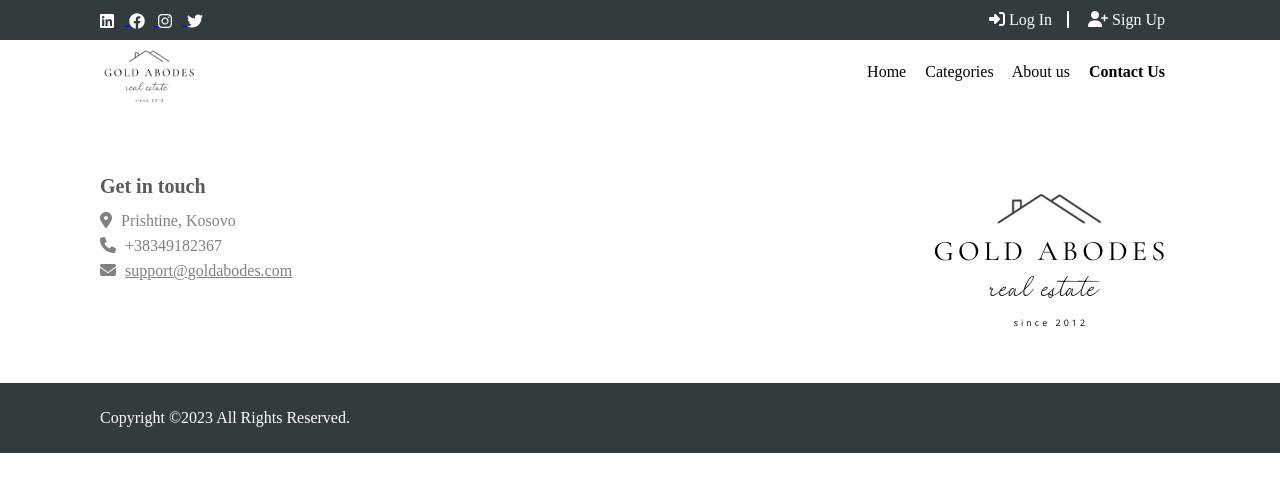
After one commit to zadekastrati/real-estate, a PHP site: page /register.html in a window 1280 px wide. The commit adds this page. Shown: the top 492 px of the page. Run offline with PHP 8.4, Linux system fonts and the light colour scheme.

Commit message:
Same headers an footer as other pages.

```diff
--- /dev/null
+++ b/register.html
@@ -0,0 +1,81 @@
+<!DOCTYPE html>
+<html>
+
+<head>
+    <title>Gold Abodes</title>
+    <!-- Title , favicon and css external sheet -->
+    <link rel="stylesheet" href="https://cdnjs.cloudflare.com/ajax/libs/font-awesome/6.4.2/css/all.min.css">
+    <link rel="stylesheet" type="text/css" href="style.css">
+    <link rel="icon" href="images/logo.png">
+</head>
+
+<body>
+     <!-- Header Section 1 -->
+     <div class="header1 padding-lr-100">
+        <div class="social-icons">
+            <a href="https://www.linkedin.com/">
+                <i class="fa-brands fa-linkedin"></i>
+            </a>
+            <a href="https://www.facebook.com/YourFacebookPage">
+                <i class="fa-brands fa-facebook"></i>
+            </a>
+            <a href="https://www.instagram.com/YourInstagramPage">
+                <i class="fa-brands fa-instagram"></i>
+            </a>
+            <a href="https://twitter.com/YourTwitterPage">
+                <i class="fa-brands fa-twitter"></i>
+            </a>
+        </div>
+        <div class="authentication">
+            <a href="login.html"><i class="fa-solid fa-right-to-bracket"></i> Log In</a>
+            <a href="register.html"><i class="fa-solid fa-user-plus"></i> Sign Up </a>
+        </div>
+    </div>
+    <!-- Header Section 2 -->
+    <div class="header2 padding-lr-100">
+        <div class="logo">
+            <a href="index.html">
+                <img src="images/logo.png" alt="Logo">
+            </a>
+        </div>
+        <div class="menu">
+            <a href="index.html">Home</a>
+            <a href="categories.html">Categories</a>
+            <a href="about.html">About us</a>
+            <a href="contact.html" class="active">Contact Us</a>
+        </div>
+    </div>
+
+
+
+
+    <footer class="padding-lr-100">
+        <div class="footer1">
+            <div class="title">
+                Get in touch
+            </div>
+            <ul class="menu">
+                <li>
+                    <i class="fa fa-location-dot"></i>
+                    <span>Prishtine, Kosovo</span>
+                </li>
+                <li>
+                    <i class="fa fa-phone"></i>
+                    <span>+38349182367</span>
+                </li>
+                <li>
+                    <i class="fa fa-envelope"></i>
+                    <a href="mailto:support@goldabodes.com">support@goldabodes.com</a>
+                </li>
+            </ul>
+        </div>
+        <div class="footer-logo">
+            <img src="assets/images/logo.png" alt="">
+        </div>
+    </footer>
+    <div class="footer2">
+        <p class="padding-lr-100">Copyright ©2023 All Rights Reserved.</p>
+    </div>
+</body>
+
+</html>
--- a/style.css
+++ b/style.css
@@ -4,7 +4,6 @@ body {
     padding: 0;
 }
 
-/* This class is used to add padding in the left and right of the element */
 .padding-lr-100 {
     padding-right: 100px;
     padding-left: 100px;
@@ -19,12 +18,10 @@ body {
     height: 100vh;
 }
 
-/* This class is used to add 30% width to an element */
 .w-33 {
     width: 30%;
 }
 
-/* Styling for the first header section */
 .header1 {
     padding-top: 11px;
     padding-bottom: 11px;
```
